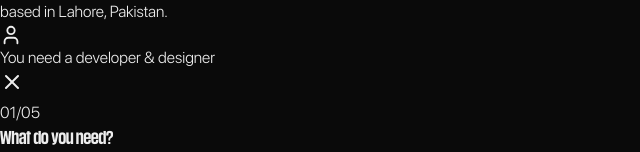
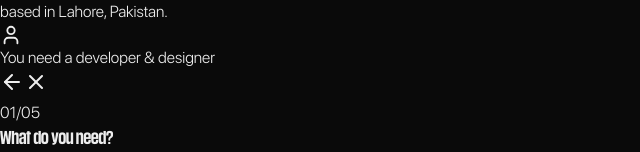
Before and after one commit to hasnaat-iftikhar/personal-website, a Next.js app: page / in a window 1280 px wide. Both pictures are taken after a click on the button "You need a developer & designer". Shown: the part 425-577 px from the top of the page, without its empty margins (0-640 px from the left). Built offline with nearby package versions, Linux system fonts and the light colour scheme.

Commit message:
worked on bug fixings

```diff
--- a/src/app/components/base/WorkForm/components/PreviousStep.tsx
+++ b/src/app/components/base/WorkForm/components/PreviousStep.tsx
@@ -15,7 +15,7 @@ const PreviousStep = () => {
     return (
         <Button
             style='outline'
-            className='h-12 absolute bottom-[34px] left-1/2 -translate-x-1/2 md:translate-x-0 md:left-[34px]'
+            className='hidden md:flex h-12 absolute bottom-[34px] left-[34px]'
             onClick={handlePreviousStep}
         >
             <ArrowLeft width={16} height={16} />
--- a/src/app/components/base/WorkForm/index.tsx
+++ b/src/app/components/base/WorkForm/index.tsx
@@ -23,7 +23,7 @@ const WorkForm = () => {
     const [isModalActive, setIsModalActive] = useState<boolean>(false);
 
     const getTitle = useMemo(() => {
-        switch(currentStep) {
+        switch (currentStep) {
             case 1:
                 return "What do you need?";
             case 2:
@@ -41,7 +41,7 @@ const WorkForm = () => {
         setIsModalActive(modal.isActive);
     }, [modal.isActive]);
 
-    if(!isModalActive) {
+    if (!isModalActive) {
         return null;
     };
 
@@ -49,7 +49,7 @@ const WorkForm = () => {
         <Modal
             onClose={() => handleModalActiveState(false)}
         >
-            <div className='max-w-[92%] md:max-w-[600px] w-full flex flex-col justify-center items-center gap-[42px]'>
+            <div className='max-w-[92%] md:max-w-[600px] w-full flex flex-col items-center gap-[24px] md:gap-[42px] md:h-auto h-[500px] md:overflow-visible overflow-y-scroll md:justify-center justify-start mt-auto md:mt-0 mb-[36px] md:mb-0 hidden-vertical-scrollBar'>
                 <div className='flex flex-col gap-2 md:gap-3 text-center'>
                     <p className='text-[#DD7E00] text-[20px] md:text-[24px]'>0{currentStep}/05</p>
                     <h3 className={`${MediaSans.className} text-[40px] md:text-[48px] leading-[100%] text-[#171717]`}>
--- a/src/app/components/ui/Modal/index.tsx
+++ b/src/app/components/ui/Modal/index.tsx
@@ -2,12 +2,17 @@ import React, { FC } from 'react';
 
 // Type definations
 import { ModalProps } from './index.d';
-import { X } from 'lucide-react';
+import { ArrowLeft, X } from 'lucide-react';
+import { useWorkForm } from '../../base/WorkForm/context/context';
 
 const Modal: FC<ModalProps> = ({
     children,
     onClose = () => {}
 }) => {
+    const {
+        handlePreviousStep
+    } = useWorkForm();
+
     return (
         <div
             onClick={onClose}
@@ -17,12 +22,21 @@ const Modal: FC<ModalProps> = ({
                 onClick={(e) => e.stopPropagation()}
                 className='relative max-w-[1280px] h-[94dvh] md:h-[90dvh] lg:h-[720px] bg-white border-2 border-solid border-[#E8E8E8] rounded-[28px] flex justify-center items-center w-[90%] 2xl:w-full'
             >
-                <button
-                    onClick={onClose}
-                    className='w-[42px] h-[42px] rounded-[12px] bg-[#E8E8E8] flex justify-center items-center absolute top-[34px] right-[34px]'
-                >
-                    <X width={24} height={24} className='text-[#1B1B1B]' />
-                </button>
+                <div className='absolute flex justify-between items-center top-[22px] md:top-[34px] left-[22px] md:left-[34px] right-[22px] md:right-[34px] w-[-webkit-fill-available] h-[42px]'>
+                    <button
+                        onClick={handlePreviousStep}
+                        className='mr-auto w-[42px] h-[42px] rounded-[12px] bg-[#E8E8E8] flex justify-center items-center'
+                    >
+                        <ArrowLeft width={24} height={24} className='text-[#1B1B1B]' />
+                    </button>
+
+                    <button
+                        onClick={onClose}
+                        className='ml-auto w-[42px] h-[42px] rounded-[12px] bg-[#E8E8E8] flex justify-center items-center'
+                    >
+                        <X width={24} height={24} className='text-[#1B1B1B]' />
+                    </button>
+                </div>
 
                 {children}
             </div>
--- a/src/app/globals.css
+++ b/src/app/globals.css
@@ -27,3 +27,7 @@ body {
 .swiper {
   overflow: hidden !important;
 }
+
+.hidden-vertical-scrollBar::-webkit-scrollbar {
+  width: 0;
+}
```
